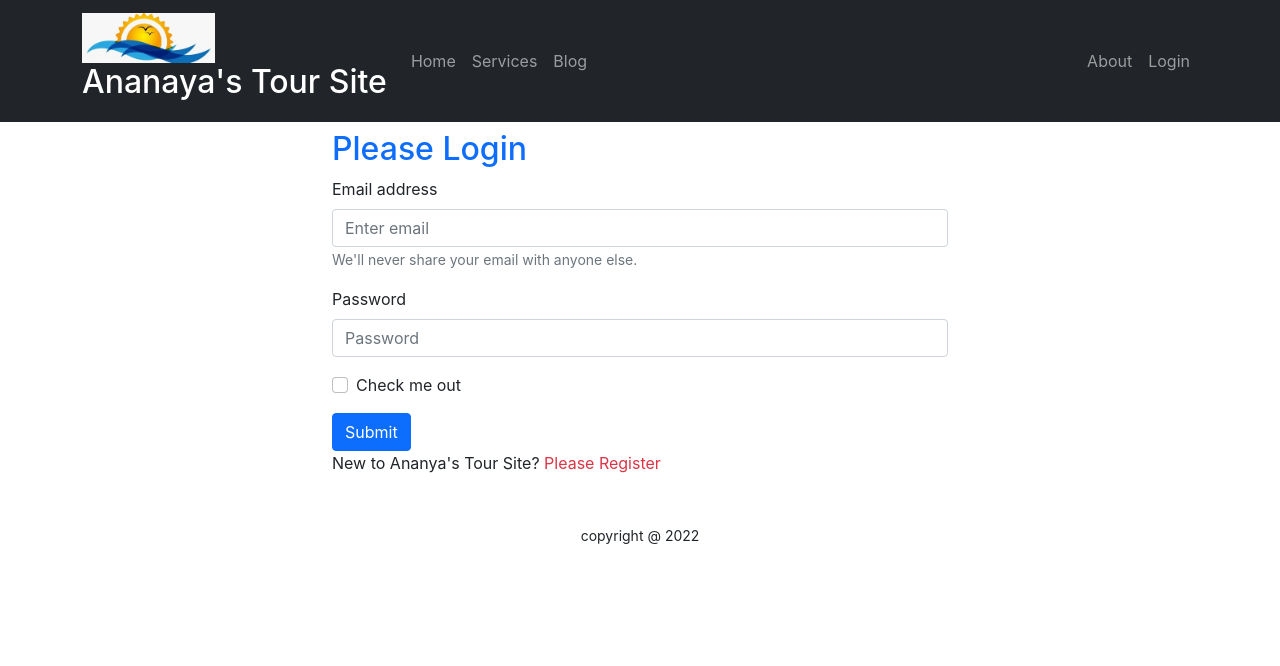
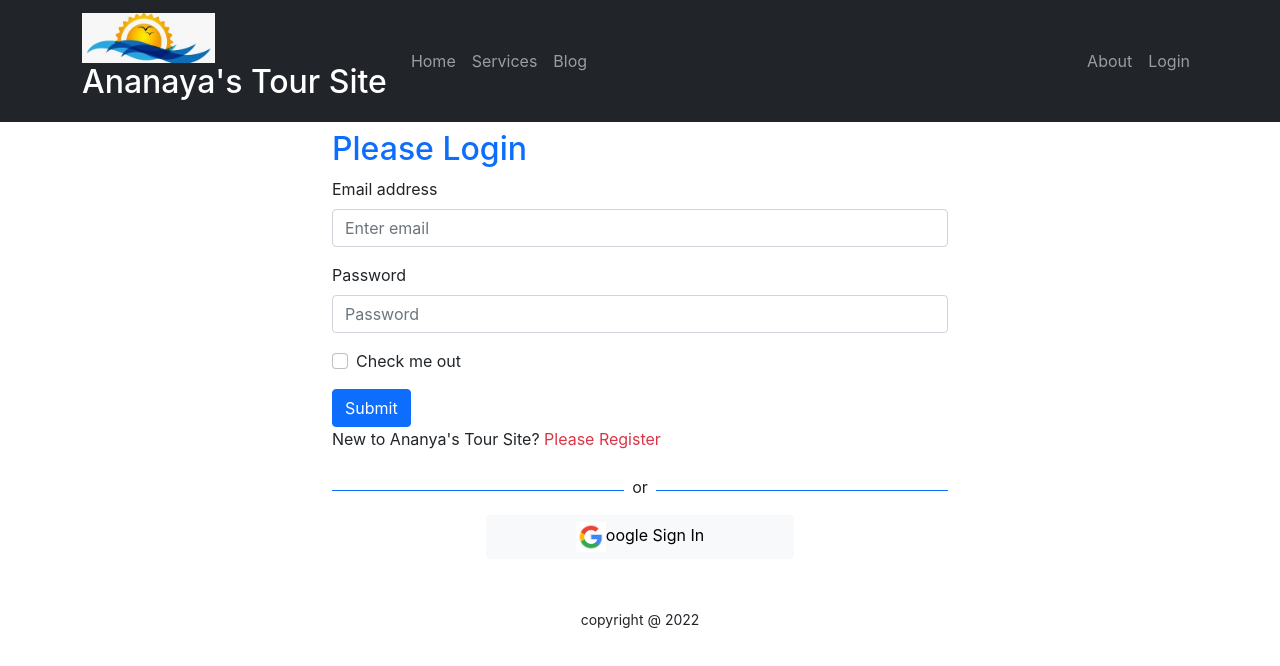
Before and after one commit to SymaNusratAnanna/ananyas-tour-site, a React (Create React App) app: page /login in a window 1280 px wide. Shown: the top 666 px of the page. Built offline with nearby package versions, Linux system fonts and the light colour scheme; no server answers.

Commit message:
readme file edit

```diff
--- a/src/Login/Login/Login.js
+++ b/src/Login/Login/Login.js
@@ -3,6 +3,7 @@
 import { useSignInWithEmailAndPassword } from 'react-firebase-hooks/auth';
 import { Link, useLocation, useNavigate } from 'react-router-dom';
 import auth from '../../firebase.init';
+import Sociallogin from '../Sociallogin/Sociallogin';
 
 const Login = () => {
     const emailRef = useRef('');
@@ -44,9 +45,7 @@
     <Form.Label>Email address</Form.Label>
     {/* set reference */}
     <Form.Control ref={emailRef} type="email" placeholder="Enter email" required />
-    <Form.Text className="text-muted">
-      We'll never share your email with anyone else.
-    </Form.Text>
+
   </Form.Group>
 
   <Form.Group className="mb-3" controlId="formBasicPassword">
@@ -62,6 +61,7 @@
   </Button>
 </Form>
 <p>New to Ananya's Tour Site? <Link to="/register"className='text-danger text-decoration-none' onClick={navigateRegister}>Please Register</Link></p>
+<Sociallogin></Sociallogin>
         </div>
     );
 };
--- a/src/Login/Register/Register.js
+++ b/src/Login/Register/Register.js
@@ -3,6 +3,7 @@
 import { Link, useNavigate } from 'react-router-dom';
 import { useCreateUserWithEmailAndPassword } from 'react-firebase-hooks/auth';
 import auth from '../../firebase.init';
+import Sociallogin from '../Sociallogin/Sociallogin';
 
 const Register = () => {
 
@@ -66,6 +67,7 @@
 </Form>
 {/* toggle part */}
 <p>Already have an account? <Link to="/login"className='text-danger text-decoration-none' onClick={navigateLogin}>Please Login</Link></p>
+<Sociallogin></Sociallogin>
         </div>
     );
 };
--- /dev/null
+++ b/src/Login/Sociallogin/Sociallogin.js
@@ -0,0 +1,23 @@
+import React from 'react';
+import google from '../../images/logo/google.png'
+
+const Sociallogin = () => {
+    return (
+        <div>
+        <div className='d-flex align-items-center'>
+
+                <div style={{height:"1px"}} className='bg-primary w-50'></div>
+                    <p className='mt-2 px-2'>or</p>
+
+                <div style={{height:"1px"}} className='bg-primary w-50'></div>
+                </div>
+            <button className='btn btn-light w-50 d-block mx-auto'>
+                <img style={{width: '30px'}} src={google} alt="" />
+                oogle Sign In
+            </button>
+        </div>
+
+    );
+};
+
+export default Sociallogin;
```
Also changed, not shown: src/images/logo/google.png (added), 1 other file (tests, documents, lock files or other folders).
